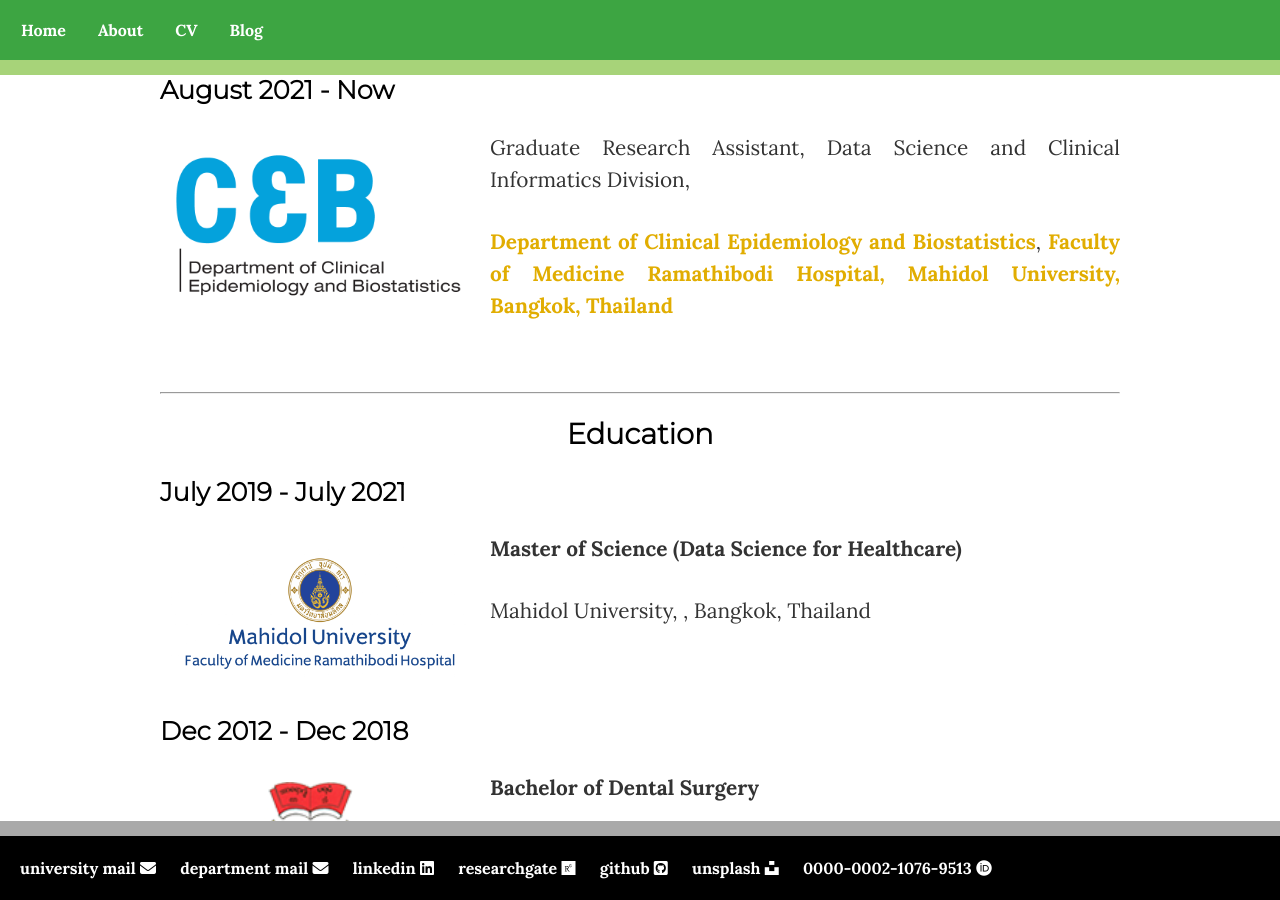
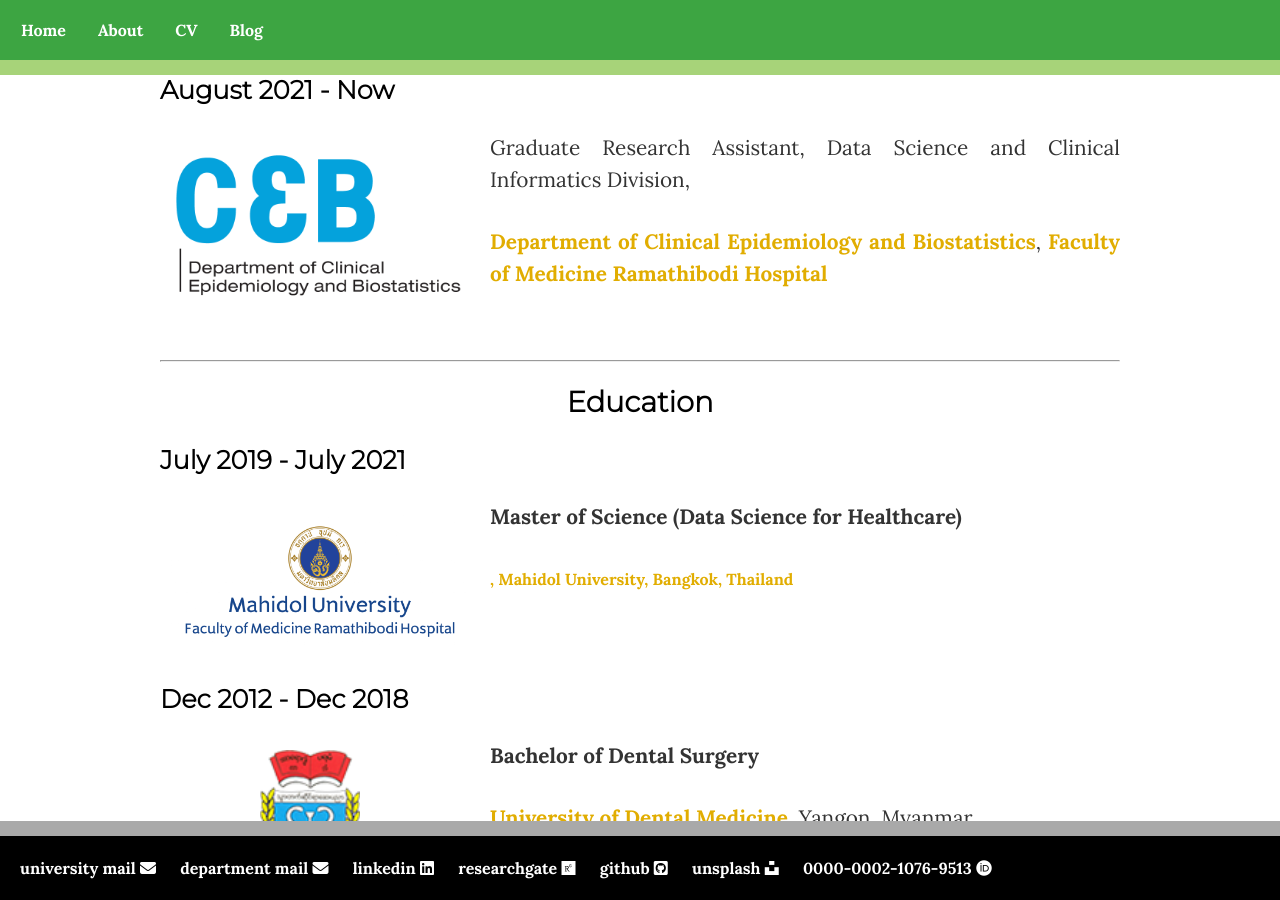
Before and after one commit to finerbrighterlighter/finerbrighterlighter.github.io, a Jekyll site: the page built from cv/index.html, in a window 1280 px wide and 900 px high, scrolled down 303 px. Built offline with Jekyll 4.4.1, drawn with Linux system fonts in a browser that asks for light colours; nearby versions of some CDN libraries.

Commit message:
layout push

```diff
--- a/cv/index.html
+++ b/cv/index.html
@@ -13,7 +13,7 @@
 					<img src="/image/ceb.png"  alt="This is an image of Department of Clinical Epidemiology and Biostatistic's logo." width="300" style="float: left; margin: 10px 20px 20px 10px;border-radius:5%;">
 				</div>
 					<p>Graduate Research Assistant, Data Science and Clinical Informatics Division, </p>
-					<p><a href="https://www.rama.mahidol.ac.th/ceb/">Department of Clinical Epidemiology and Biostatistics</a>, <a href="https://www.rama.mahidol.ac.th">Faculty of Medicine Ramathibodi Hospital</a><a href="https://mahidol.ac.th/">, Mahidol University, Bangkok, Thailand</p></a> <br>
+					<p><a href="https://www.rama.mahidol.ac.th/ceb/">Department of Clinical Epidemiology and Biostatistics</a>, <a href="https://www.rama.mahidol.ac.th">Faculty of Medicine Ramathibodi Hospital</a></p><br>
 		</div>
 	<hr>
 	<h2>Education</h2>
@@ -23,7 +23,7 @@
 					<img src="/image/rama.png"  alt="This is an image of Faculty of Medicine Ramathibodi Hospital's logo." width="300" style="float: left; margin: 10px 20px 20px 10px;border-radius:5%;">
 				</div>
 					<p><b>Master of Science (Data Science for Healthcare)</b></p>
-					<p>Mahidol University, </a>, Bangkok, Thailand</p>	<br>
+					<a href="https://mahidol.ac.th/">, Mahidol University, Bangkok, Thailand</a> </p>	<br>
 		</div>
 
 	<h3>Dec 2012 - Dec 2018</h3>
```
